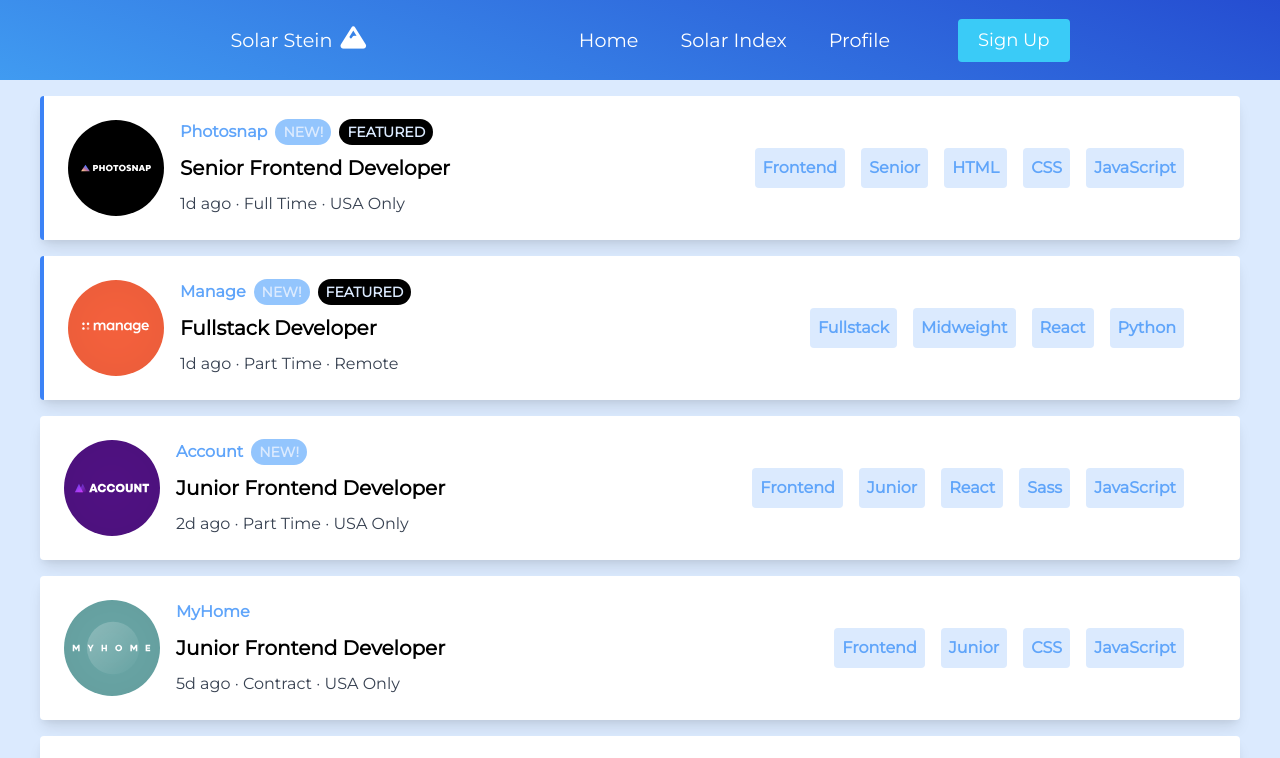
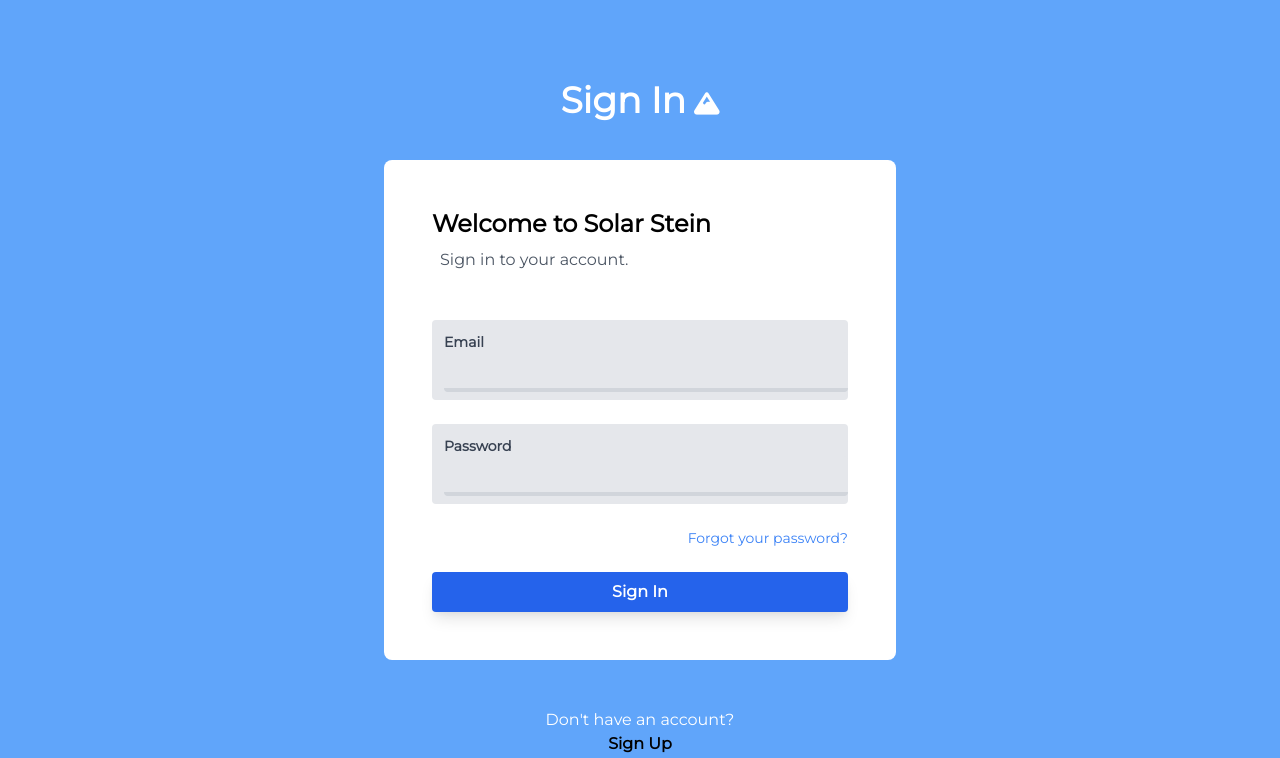
Before and after one commit to erictn3/Solar_Stein, a React (Create React App) app in the folder client/: page /signin in a window 1280 px wide. Shown: the top 758 px of the page. Built offline with nearby package versions, Linux system fonts and the light colour scheme.

Commit message:
sign in and sign up page

```diff
--- a/client/package.json
+++ b/client/package.json
@@ -9,6 +9,7 @@
     "node-sass": "^4.14.1",
     "react": "^17.0.2",
     "react-dom": "^17.0.2",
+    "react-router-dom": "^5.2.0",
     "react-scripts": "4.0.3",
     "web-vitals": "^1.1.1"
   },
--- a/client/src/App.js
+++ b/client/src/App.js
@@ -1,14 +1,21 @@
-import Navbar from './components/Navbar/Navbar';
-import JobBoard from './components/Jobs/JobBoard';
+import React from 'react';
+import { BrowserRouter as Router, Route } from 'react-router-dom';
+
+import SignUp from './pages/Form/SignUp';
+import SignIn from './pages/Form/SignIn';
+import Home from './pages/Home/Home';
+
 import './App.css';
 
 function App() {
-
   return (
-    <div className="App">
-      <Navbar />
-      <JobBoard />
-    </div>
+    <Router>
+      <div className="App">
+        <Route exact path="/home" component={Home} />
+        <Route exact path="/signup" component={SignUp} />
+        <Route exact path="/signin" component={SignIn} />
+      </div>
+    </Router>
   );
 }
 
--- /dev/null
+++ b/client/src/pages/Form/SignIn.js
@@ -0,0 +1,50 @@
+import React from 'react';
+// import './SignupForm.css';
+
+const SignupForm = () => {
+  return (
+    <div class='body-bg min-h-screen pt-12 md:pt-20 pb-6 px-2 md:px-0 bg-blue-400'>
+      <header class='mx-auto max-w-lg'>
+        <href>
+          <h1 class="text-4xl font-bold text-white text-center">Sign In<i className="fas fa-mountain"></i></h1>
+        </href>
+
+      </header>
+      <main class='bg-white max-w-lg mx-auto p-8 md:p-12 my-10 rounded-lg'>
+        <section>
+          <h3 class='font-bold text-2xl'>Welcome to Solar Stein</h3>
+          <p class='text-gray-600 p-2'>Sign in to your account.</p>
+        </section>
+        <section class='mt-10'>
+          <form class='flex flex-col'>
+
+            <div class='mb-6 pt-3 rounded bg-gray-200'>
+              <label class='block text-gray-700 text-sm font-bold mb-2 ml-3' for="email">Email
+                <input class='bg-gray-200 rounded w-full text-gray-700 focus:outline-none border-b-4 border-gray-300 focus:border-blue-600 transition duration-500 px-2 pd-2 py-2'>
+                </input>
+              </label>
+            </div>
+
+            <div class='mb-6 pt-3 rounded bg-gray-200'>
+            <label class='block text-gray-700 text-sm font-bold mb-2 ml-3' for="password">Password
+                <input class='bg-gray-200 rounded w-full text-gray-700 focus:outline-none border-b-4 border-gray-300 focus:border-blue-600 transition duration-500 px-2 pd-2 py-2'>
+                </input>
+              </label>
+            </div>
+
+            <div class='flex justify-end'>
+              <href class="text-sm text-blue-500 hover:text-blue-700 hover:underline mb-6 cursor-pointer">Forgot your password?</href>
+            </div>
+            <button class="bg-blue-600 hover:bg-blue-700 text-white font-bold py-2 rounded shadow-lg hover:shadow-xl transition duration-200" type="submit">Sign In</button>
+          </form>
+        </section>
+      </main>
+
+      <div class='max-w-lg mx-auto text-center mt-12 mb-6'>
+        <p class='text-white'>Don't have an account?</p>
+        <href class='font-bold hover:underline cursor-pointer'>Sign Up</href>
+      </div>
+    </div>
+  )
+}
+export default SignupForm;
--- /dev/null
+++ b/client/src/pages/Form/SignUp.js
@@ -0,0 +1,50 @@
+import React from 'react';
+// import './SignupForm.css';
+
+const SignupForm = () => {
+  return (
+    <div class='body-bg min-h-screen pt-12 md:pt-20 pb-6 px-2 md:px-0 bg-blue-400'>
+      <header class='mx-auto max-w-lg'>
+        <href>
+          <h1 class="text-4xl font-bold text-white text-center">Sign Up</h1>
+        </href>
+
+      </header>
+      <main class='bg-white max-w-lg mx-auto p-8 md:p-12 my-10 rounded-lg'>
+        <section>
+          <h3 class='font-bold text-2xl'>Welcome to Solar Stein</h3>
+          <p class='text-gray-600 p-2'>Sign in to your account.</p>
+        </section>
+        <section class='mt-10'>
+
+          <form class='flex flex-col'>
+            <div class='mb-6 pt-3 rounded bg-gray-200'>
+              <label class='block text-gray-700 text-sm font-bold mb-2 ml-3' for="email">Email
+                <input class='bg-gray-200 rounded w-full text-gray-700 focus:outline-none border-b-4 border-gray-300 focus:border-blue-600 transition duration-500 px-2 pd-2 py-2'>
+                </input>
+              </label>
+            </div>
+
+            <div class='mb-6 pt-3 rounded bg-gray-200'>
+            <label class='block text-gray-700 text-sm font-bold mb-2 ml-3' for="password">Password
+                <input class='bg-gray-200 rounded w-full text-gray-700 focus:outline-none border-b-4 border-gray-300 focus:border-blue-600 transition duration-500 px-2 pd-2 py-2'>
+                </input>
+              </label>
+            </div>
+
+            <div class='flex justify-end'>
+              <href class="text-sm text-blue-500 hover:text-blue-700 hover:underline mb-6 cursor-pointer">Forgot your password?</href>
+            </div>
+            <button class="bg-blue-600 hover:bg-blue-700 text-white font-bold py-2 rounded shadow-lg hover:shadow-xl transition duration-200" type="submit">Sign In</button>
+          </form>
+        </section>
+      </main>
+
+      <div class='max-w-lg mx-auto text-center mt-12 mb-6'>
+        <p class='text-white'>Don't have an account?</p>
+        <href class='font-bold hover:underline cursor-pointer'>Sign Up</href>
+      </div>
+    </div>
+  )
+}
+export default SignupForm;
--- /dev/null
+++ b/client/src/pages/Home/Home.js
@@ -0,0 +1,14 @@
+import React from 'react';
+import Navbar from '../../components/Navbar/Navbar';
+import JobBoard from '../../components/Jobs/JobBoard';
+
+const Home = () => {
+  return (
+    <div>
+      <Navbar />
+      <JobBoard />
+    </div>
+  )
+}
+
+export default Home
```
